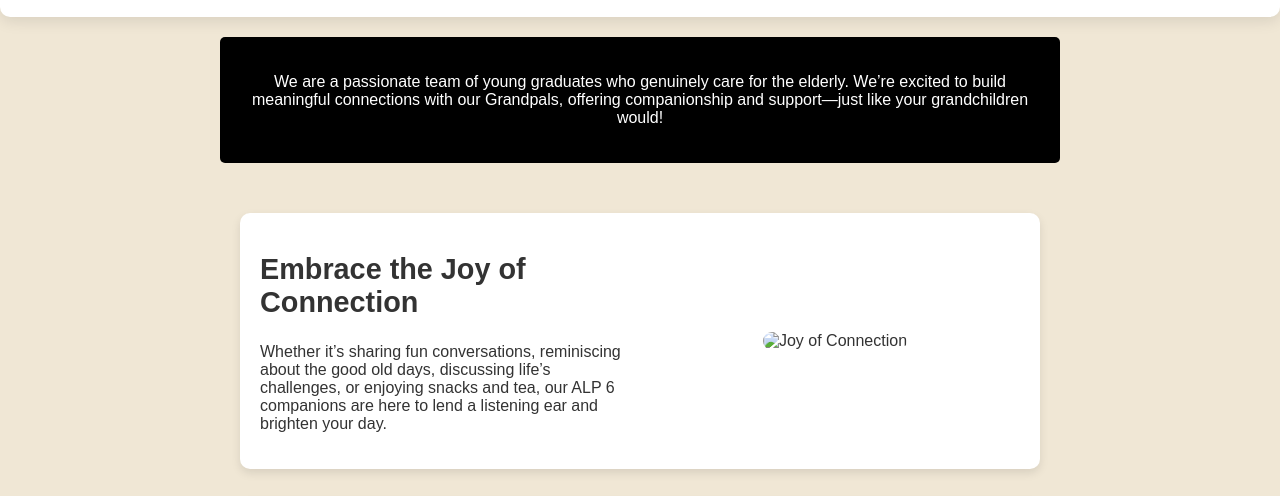
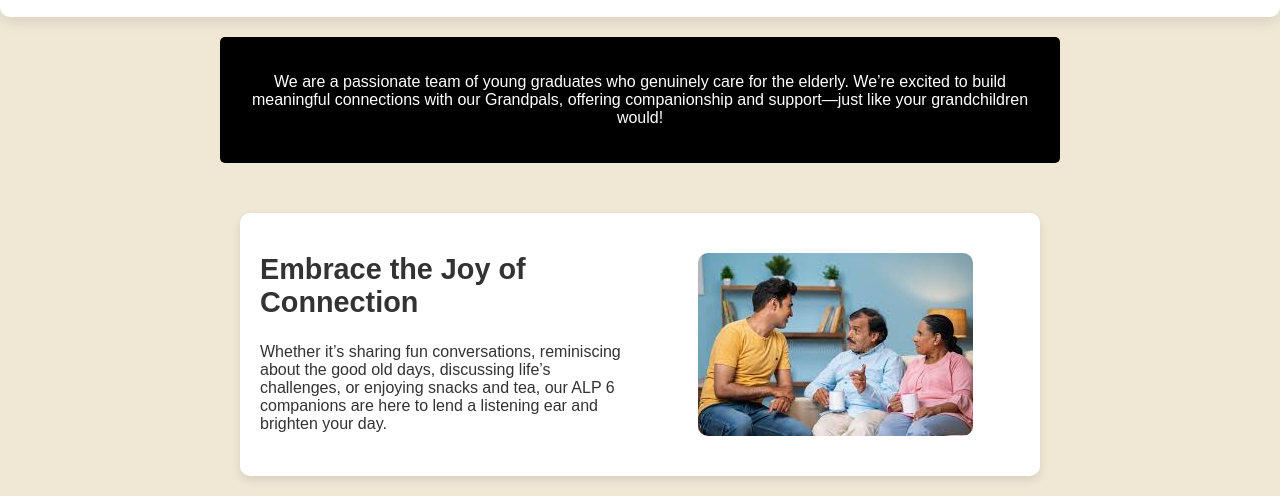
Before and after one commit to Suyash1608/ALP-6, a website: page index.html in a window 1280 px wide. Shown: the part 298-794 px from the top of the page. Drawn offline with Linux system fonts and the light colour scheme; the site is published under a folder, as on GitHub Pages, so addresses that start at the root find nothing.

Commit message:
index.html

```diff
--- a/index.html
+++ b/index.html
@@ -290,7 +290,7 @@
                     brighten your day.</p>
             </div>
             <div class="image-section">
-                <img src="/Images/joyofconnection.jpeg" alt="Joy of Connection">
+                <img src="Images/joyofconnection.jpeg" alt="Joy of Connection">
             </div>
         </div>
 
```
